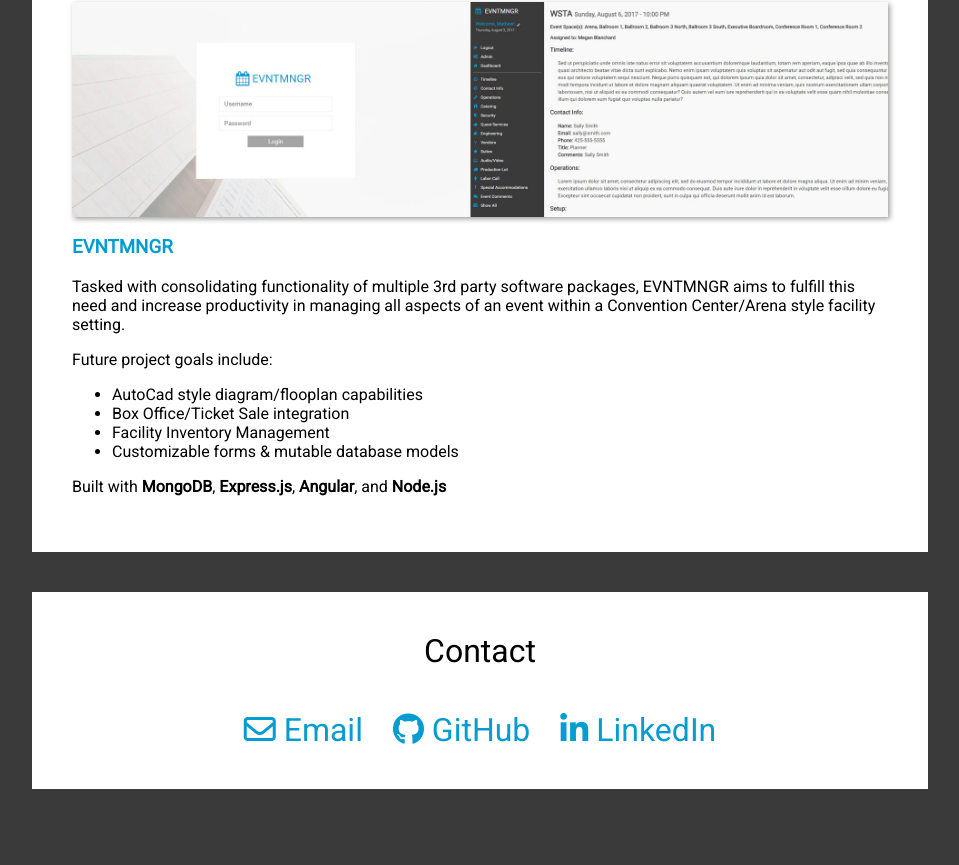
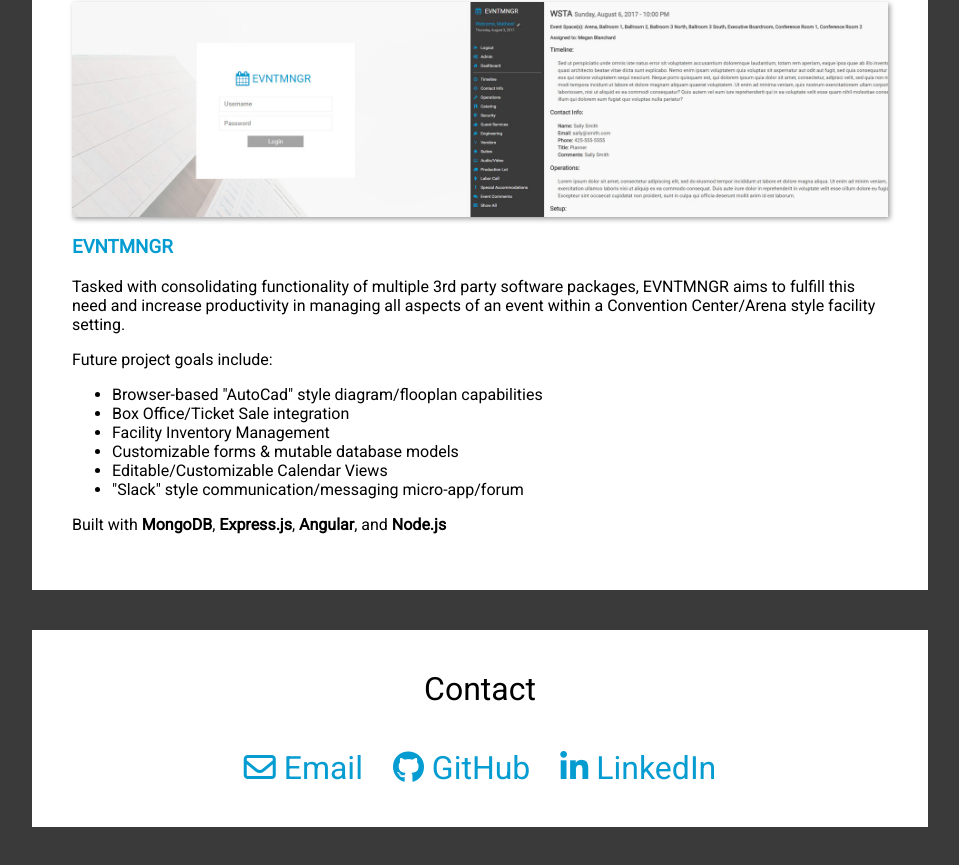
Before and after one commit to mathewjcohen/selfsell, an Angular app in the folder public/: page / in a window 1280 px wide. Shown: the part 1612-2477 px from the top of the page, without its empty margins (160-1119 px from the left). Before the commit the page ends 2441 px from the top, so only its background shows below. Built offline with nearby package versions, Linux system fonts and the light colour scheme.

Commit message:
updated evntmngr portfolio link to live server; added more fpgs for evntmngr

```diff
--- a/public/src/app/app.component.html
+++ b/public/src/app/app.component.html
@@ -87,16 +87,18 @@
 <section id="project_container">
   <p class="title">Projects</p>
   <div class="project_wrap">
-    <a href="" title="EVNTMNGR"><img class="project_header" src="../assets/images/evntmngr.jpg" alt="EVNTMNGR Project"></a>
-    <h3><a href="" title="EVNTMNGR">EVNTMNGR</a></h3>
+    <a href="http://evntmngr.mathewcohen.com" title="EVNTMNGR"><img class="project_header" src="../assets/images/evntmngr.jpg" alt="EVNTMNGR Project"></a>
+    <h3><a href="http://evntmngr.mathewcohen.com" title="EVNTMNGR">EVNTMNGR</a></h3>
     <p>Tasked with consolidating functionality of multiple 3rd party software packages, EVNTMNGR aims to fulfill this need and
       increase productivity in managing all aspects of an event within a Convention Center/Arena style facility setting.</p>
     <p>Future project goals include:</p>
     <ul>
-      <li>AutoCad style diagram/flooplan capabilities</li>
+      <li>Browser-based "AutoCad" style diagram/flooplan capabilities</li>
       <li>Box Office/Ticket Sale integration</li>
       <li>Facility Inventory Management</li>
       <li>Customizable forms & mutable database models</li>
+      <li>Editable/Customizable Calendar Views</li>
+      <li>"Slack" style communication/messaging micro-app/forum</li>
     </ul>
     <p>Built with <strong>MongoDB</strong>, <strong>Express.js</strong>, <strong>Angular</strong>, and <strong>Node.js</strong></p>
 
```
